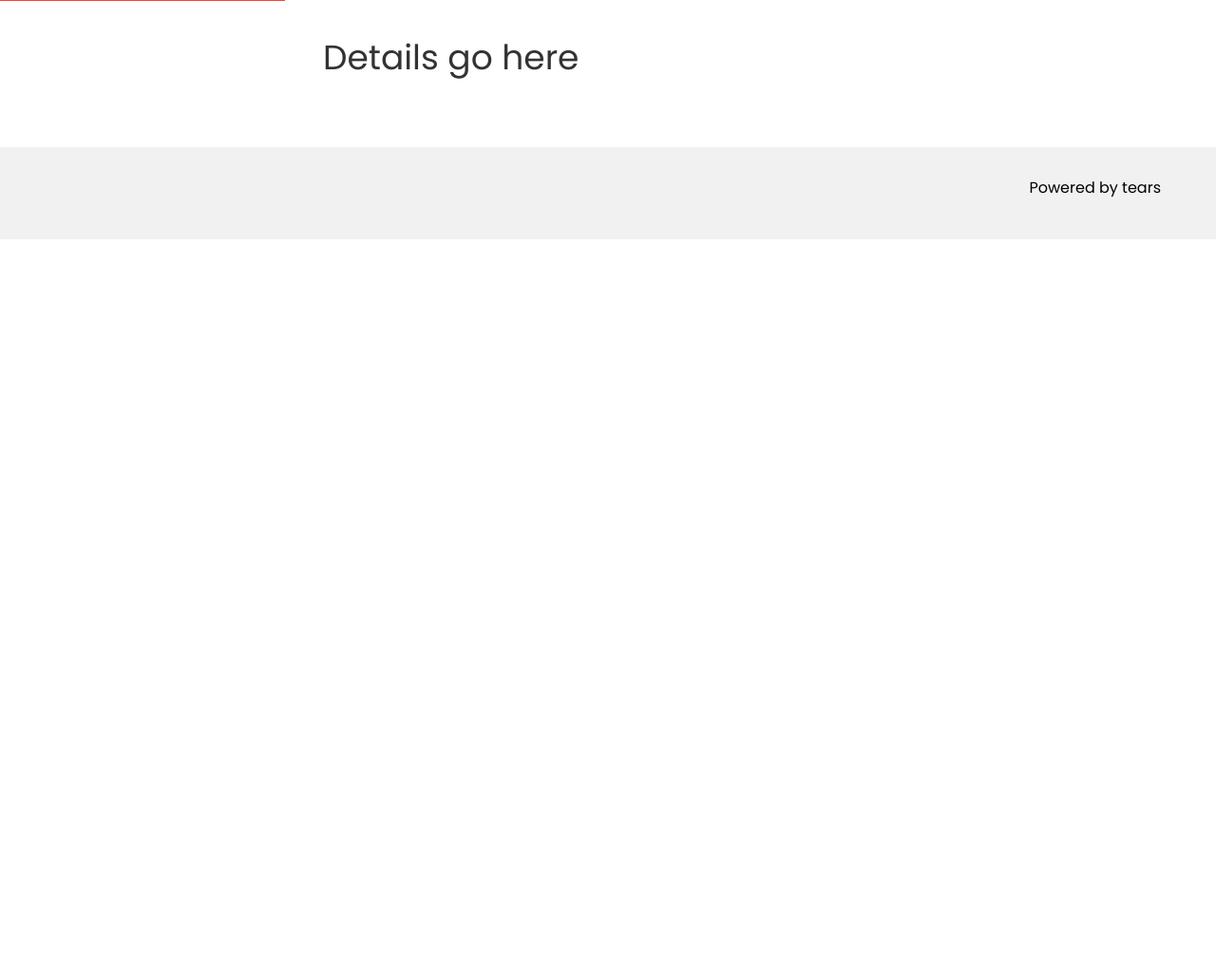
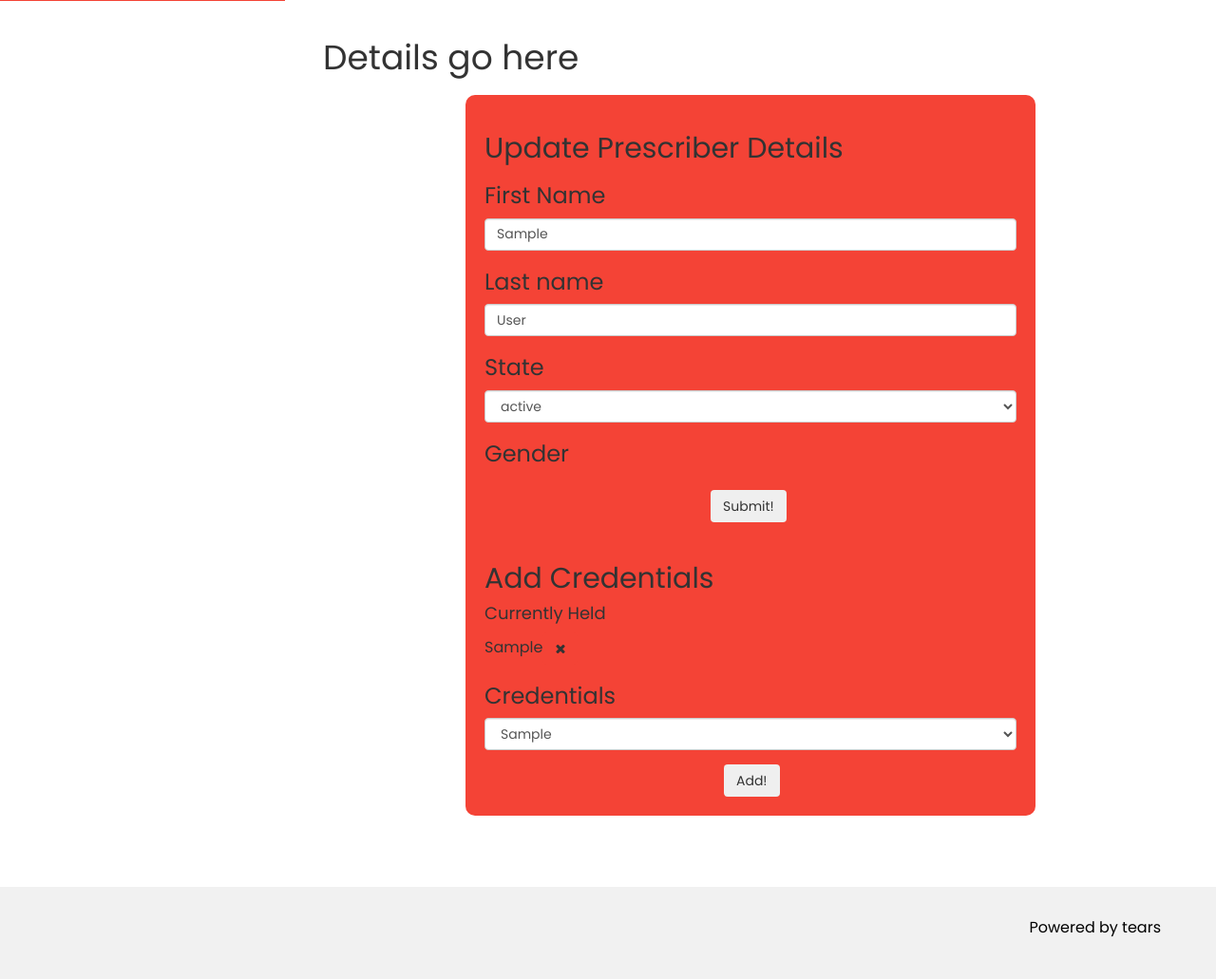
Before and after one commit to skent22/Jupiter, a Django app: page /details/1 in a window 1280 px wide. Shown: the part 799-1830 px from the top of the page at 95% size. Before the commit the page ends 1051 px from the top, so only its background shows below. Run offline with Django 3.2, Linux system fonts and the light colour scheme; tables that the repository leaves empty hold one stand-in row (values such as "Sample post"); some libraries are stand-ins or nearby versions.

Commit message:
ooooohhh boi

```diff
--- a/templates/base.html
+++ b/templates/base.html
@@ -9,6 +9,7 @@
 
 <!-- LInk to bootstrap-->
 <link rel="stylesheet" href="https://maxcdn.bootstrapcdn.com/bootstrap/3.4.1/css/bootstrap.min.css">
+<link rel="stylesheet" href="https://cdnjs.cloudflare.com/ajax/libs/font-awesome/4.7.0/css/font-awesome.min.css">
 <!-- jQuery library -->
 <script src="https://ajax.googleapis.com/ajax/libs/jquery/3.5.1/jquery.min.js"></script>
 <!-- Latest compiled JavaScript -->
--- a/templates/titan/details.html
+++ b/templates/titan/details.html
@@ -50,4 +50,91 @@
 
 
 <h1>Details go here </h1>
+<div class="d-flex" style="background-color:#f44336!important; padding: 2rem; border-radius: 1rem; margin: auto; margin-top: 2rem; width: 60rem; " id="prescriberform">
+    <form name="prescriberform" action="{% url 'details' prescriberid=resultset.npi %}"  method="get">
+        <div class="d-flex justify-content-center" >
+
+            <h2>Update Prescriber Details </h2>
+            <h5> <i></i> </h5>
+
+            <div class="d-flex">
+                <h3 for="firstname">First Name</h3>
+                <input required class="form-control" type="text" value="{{resultset.fname}}" name="firstname" >
+
+            </div>
+
+
+            <div class="d-flex flex-column">
+                <h3 for="lastname">Last name</h3>
+                <input required class="form-control" type="text" value="{{resultset.lname}}" name="lastname" >
+            </div>
+
+            <div>
+                <h3 for="state">State</h3>
+                <select required class="form-control" name="state" id="state">
+                    <option value="" selected>Any</option>
+                    {% for s in states%}
+                    {% if s.stateabbrev == resultset.state %}
+
+                    <option value="{{s.stateabbrev}}" selected >{{s.stateabbrev}}</option>
+                    {%else%}
+                    <option value="{{s.stateabbrev}}">{{s.state}}</option>
+                    {%endif%}
+                    {%endfor %}
+                </select>
+
+            </div>
+
+            <div class="d-flex flex-row">
+                <h3>Gender</h3>
+                {% if resultset.gender == 'M' %}
+                <input required style="height: 2.5rem; width: 2.5rem;" type="radio" id="male" value="M" name="gender" checked >
+                <label for="gender">Male</label>
+
+                <input  style="height: 2.5rem; width: 2.5rem; margin-left: 2rem;" type="radio" id="female" value="F" name="gender" >
+                <label for="gender">Female</label>
+
+                {% elif resultset.gender == 'F' %}
+                <input required style="height: 2.5rem; width: 2.5rem;" type="radio" id="male" value="M" name="gender" >
+                <label for="gender">Male</label>
+
+                <input style="height: 2.5rem; width: 2.5rem; margin-left: 2rem;" type="radio" id="female" value="F" name="gender" checked >
+                <label for="gender">Female</label>
+
+                {%endif%}
+
+
+            </div>
+            <button type="submit" style="margin-left: 42.5%; margin-top: 1.5rem;" name="prescriberform" class="btn ">Submit!</button>
+        </div>
+        <br>
+    </form>
+
+            <table>
+                    <thead><h2>Add Credentials </h2><h4>Currently Held</h4> </thead>
+                    {% for x in link%}
+                    <form method = 'POST' name='delform' action="{% url 'details' prescriberid=resultset.npi%}">
+                        {% csrf_token %}
+                    <input hidden value={{x.cred_id}} name='del' id='del'></input>
+                    <tr><td>{{x.cred_id}}</td> <td><button type='submit' style='background-color: #f44336;' class="btn"><i class="fa fa-close"></i></button></td></tr>
+                </form>
+                    {%endfor%}
+                </table>
+
+
+                <div>
+             <form method = 'POST' name='credform' action="{% url 'details' prescriberid=resultset.npi%}">
+                 {% csrf_token %}
+    <h3 for="credential">Credentials</h3>
+    <select class="form-control" name="credential" id="credential">
+        {%for cred in credential%}
+        <option value="{{cred.abbreviation}}" >{{cred.abbreviation}}</option>
+        {%endfor%}
+    </select>
+    <button type="submit" style="margin-left: 45%; margin-top: 1.5rem;" name="credform" class="btn ">Add!</button>
+
+</div>
+    </form>
+</div>
+
 {% endblock%}
--- a/templates/titan/search.html
+++ b/templates/titan/search.html
@@ -186,7 +186,7 @@
              <tr>
                  <td>{{result.specialty}}</td>
                  <td>{{result.fname}} {{result.lname}}</td>
-                 <td><a class="btn btn-primary btn-xl text-uppercase js-scroll-trigger" href="{% url 'details' prescriberid=result.npi  %}">Show More</a></td>
+                 <td><a class="btn btn-primary btn-xl text-uppercase js-scroll-trigger" href="{% url 'details' prescriberid=result.npi  %}">Show More {{result.npi}}</a></td>
              </tr>
              {% endfor %}
 
--- a/titan/views.py
+++ b/titan/views.py
@@ -1,7 +1,7 @@
 from django.shortcuts import redirect, render
 from django import forms
 
-from titan.models import drug, prescriber, state, credential, link
+from titan.models import drug, prescriber, state, credential, link, triple
 from django.db.models import Q
 
 from titan.utils import get_top_opioid, get_top_prescriptions
@@ -95,6 +95,33 @@ def searchPageView(request) :
     return render(request, 'titan/search.html', context)
 
 def detailsPageView(request, prescriberid ) :
+    if request.method == 'GET':
+        name = request.GET
+        if 'prescriberform' in name.keys():
+            params = {
+               'firstname' : request.GET['firstname'].title(),
+                'lastname' : request.GET['lastname'].title(),
+                'state' : request.GET['state'],
+                'gender' : request.GET['gender']}
+            prescriber.objects.filter(npi=prescriberid).update(fname = params['firstname'],lname = params['lastname'],state = params['state'],gender = params['gender'])
+
+    if request.method == 'POST':
+        print(request.POST)
+        name = request.POST
+        if 'del' in name.keys():
+            link.objects.filter(cred_id=credential.objects.get(abbreviation=request.POST['del']), npi=prescriberid).delete()
+            print('delete')
+    if request.method == 'POST':
+        name = request.POST
+        print(request.POST)
+        if 'credform' in name.keys():
+            print('credform')
+            new_link = link()
+            new_link.cred_id = credential.objects.get(abbreviation=request.POST['credential'])
+            new_link.npi = prescriber.objects.get(npi=prescriberid)
+            new_link.save(force_insert=True)
+
+            print(new_link)
     d = prescriber.objects.get(npi=prescriberid)
     sql = '''
     Select p.npi, d.drugid, d.drugname, sum(qty) as totaldrugs
@@ -104,7 +131,12 @@ def detailsPageView(request, prescriberid ) :
     where p.npi = ''' + str(prescriberid)  +   ''' group by p.npi, d.drugid, d.drugname
     order by sum(qty) desc
     limit 10 '''
+    states = state.objects.all()
     pres = prescriber.objects.raw(sql)
+    cred = credential.objects.all()
+    trip = link.objects.filter(npi = prescriberid)
+    #update form prescriber
+
 
     #Make Graph
     drugname = [x.drugname for x in pres]
@@ -114,7 +146,10 @@ def detailsPageView(request, prescriberid ) :
     context = {
         'resultset' : d,
         'pres': pres,
-        'prescriptions_chart' : prescriptions_chart
+        'prescriptions_chart' : prescriptions_chart,
+        'states' : states,
+        'credential':cred,
+        'link':trip
     }
 
     return render(request, 'titan/details.html',context)
```
